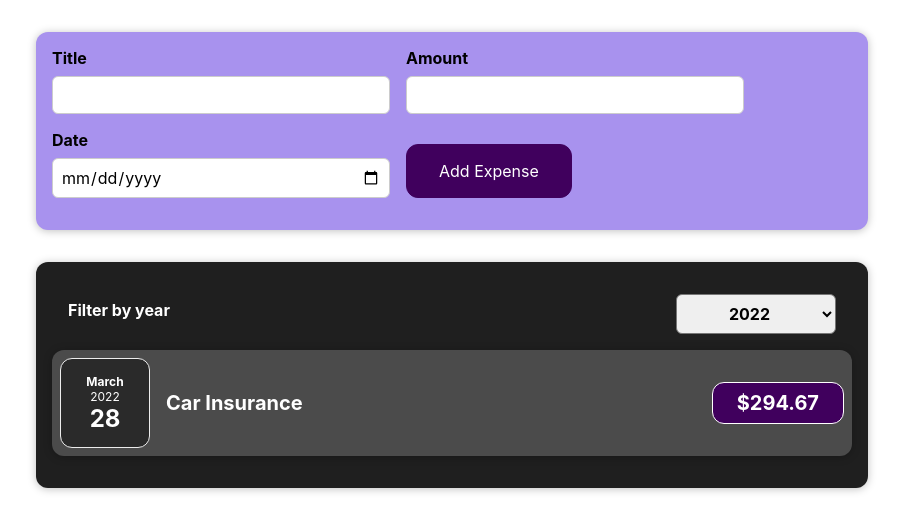
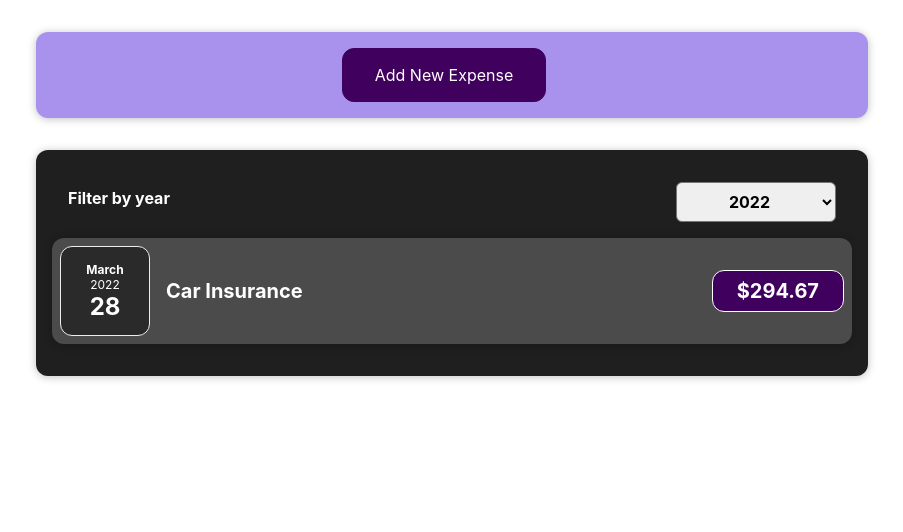
Before and after one commit to bruflor/split-more-wiser, a React (Create React App) app: page / in a window 1280 px wide. Shown: the top 532 px of the page, without its empty margins (188-1091 px from the left). Built offline with nearby package versions, Linux system fonts and the light colour scheme.

Commit message:
Shrink form

```diff
--- a/src/components/NewExpense/ExpenseForm.tsx
+++ b/src/components/NewExpense/ExpenseForm.tsx
@@ -3,6 +3,7 @@ import "./ExpenseForm.css";
 
 interface IformProps {
   onSaveExpenseData: (arg0: ExpenseProps) => void;
+  isOpenForm: (arg0: boolean) => void;
 }
 
 interface ExpenseProps {
@@ -11,7 +12,7 @@ interface ExpenseProps {
   date: Date;
 }
 
-const ExpenseForm = ({ onSaveExpenseData }: IformProps) => {
+const ExpenseForm = ({ onSaveExpenseData, isOpenForm }: IformProps) => {
   //useState for each input
   const [enteredTitle, setEnteredTitle] = useState("");
   const [enteredAmount, setEnteredAmount] = useState("");
@@ -80,6 +81,13 @@ const ExpenseForm = ({ onSaveExpenseData }: IformProps) => {
           ></input>
         </div>
         <div className="new-expense__actions">
+          <button
+            onClick={() => {
+              isOpenForm(false);
+            }}
+          >
+            Cancel
+          </button>
           <button type="submit">Add Expense</button>
         </div>
       </div>
--- a/src/components/NewExpense/NewExpense.tsx
+++ b/src/components/NewExpense/NewExpense.tsx
@@ -1,15 +1,9 @@
-import React from "react";
+import React, { useState } from "react";
 import ExpenseForm from "./ExpenseForm";
 import "./NewExpense.css";
-
-// interface INewExpense {
-//   onAddExpense: Function;
-// }
-
 interface NewExpenseProps {
   onAddExpense: (arg0: ExpenseProps) => void;
 }
-
 interface ExpenseProps {
   //   id: string;
   title: string;
@@ -18,6 +12,8 @@ interface ExpenseProps {
 }
 
 const NewExpense = ({ onAddExpense }: NewExpenseProps) => {
+  const [openForm, setOpenForm] = useState(false);
+
   //Function  saves the data
   const saveExpenseDataHandler = (enteredExpenseData: ExpenseProps) => {
     const expenseData = {
@@ -29,7 +25,14 @@ const NewExpense = ({ onAddExpense }: NewExpenseProps) => {
 
   return (
     <div className="new-expense">
-      <ExpenseForm onSaveExpenseData={saveExpenseDataHandler} />
+      {openForm ? (
+        <ExpenseForm
+          onSaveExpenseData={saveExpenseDataHandler}
+          isOpenForm={() => setOpenForm(false)}
+        />
+      ) : (
+        <button onClick={() => setOpenForm(true)}>Add New Expense</button>
+      )}
     </div>
   );
 };
```
